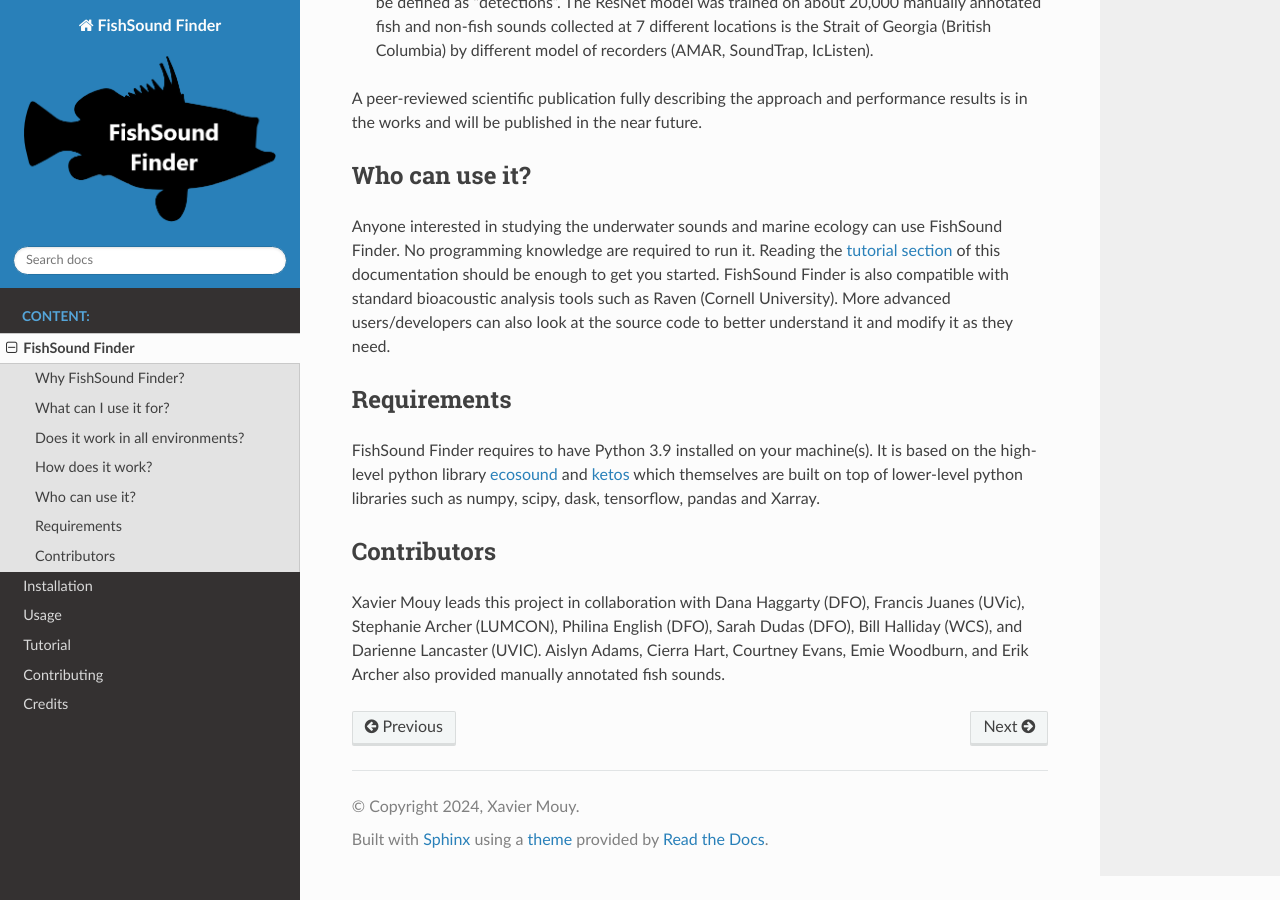
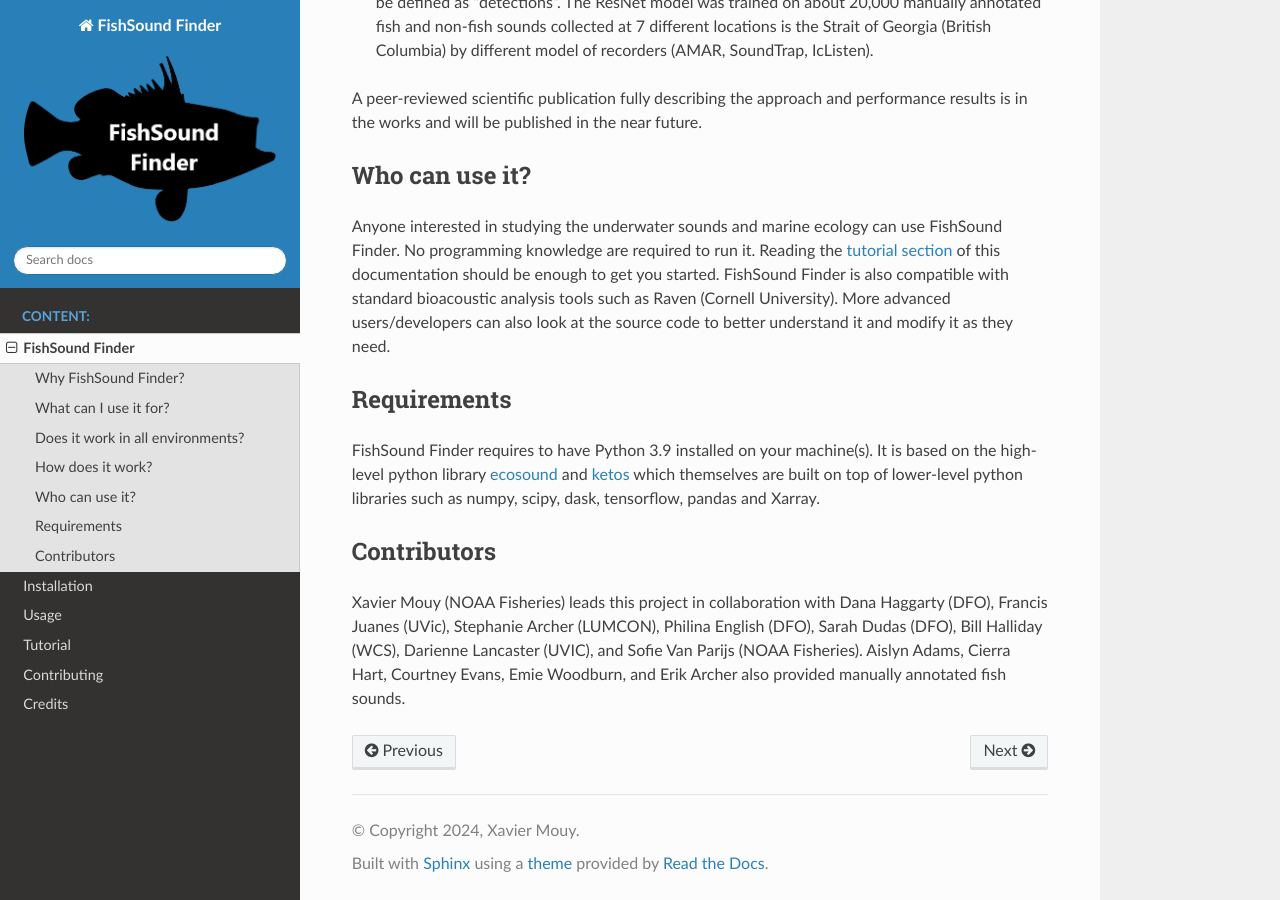
Before and after one commit to xaviermouy/FishSound_Finder, a Sphinx documentation site: the page built from docs/source/introduction.rst, in a window 1280 px wide and 900 px high, scrolled down 1305 px. Built offline with Sphinx 7.4.7 and the Read the Docs theme 2.0.0, drawn with Linux system fonts in a browser that asks for light colours.

Commit message:
updates doc

```diff
--- a/docs/source/credits.rst
+++ b/docs/source/credits.rst
@@ -20,4 +20,4 @@
    :scale: 40 %
 
 .. image:: _static/NOAA_FISHERIES_logoH.png
-   :scale: 20 %
+   :scale: 16 %
--- a/docs/source/introduction.rst
+++ b/docs/source/introduction.rst
@@ -59,5 +59,5 @@
 Contributors
 ------------
 
-Xavier Mouy leads this project in collaboration with Dana Haggarty (DFO), Francis Juanes (UVic), Stephanie Archer (LUMCON), Philina English (DFO), Sarah Dudas (DFO), Bill Halliday (WCS), and Darienne Lancaster (UVIC).
+Xavier Mouy (NOAA Fisheries) leads this project in collaboration with Dana Haggarty (DFO), Francis Juanes (UVic), Stephanie Archer (LUMCON), Philina English (DFO), Sarah Dudas (DFO), Bill Halliday (WCS), Darienne Lancaster (UVIC), and Sofie Van Parijs (NOAA Fisheries).
 Aislyn Adams, Cierra Hart, Courtney Evans, Emie Woodburn, and Erik Archer also provided manually annotated fish sounds.
```
